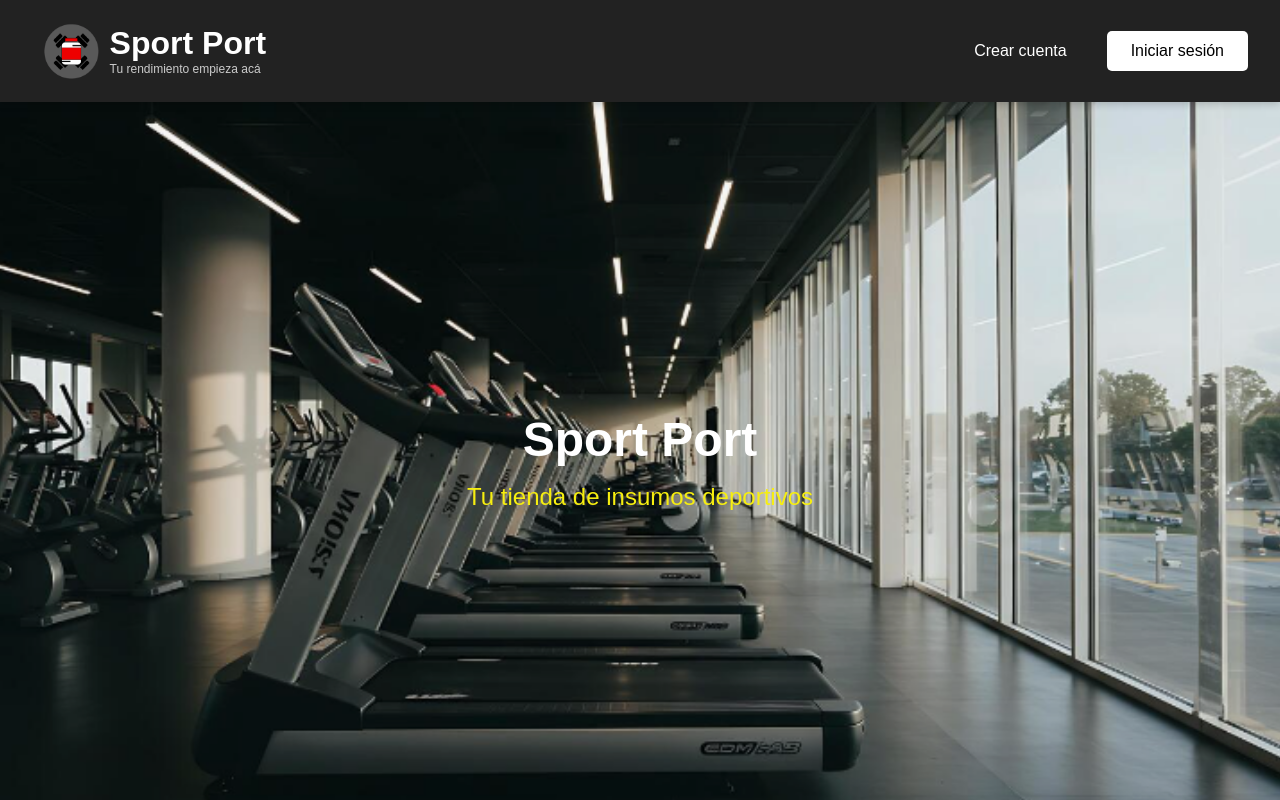
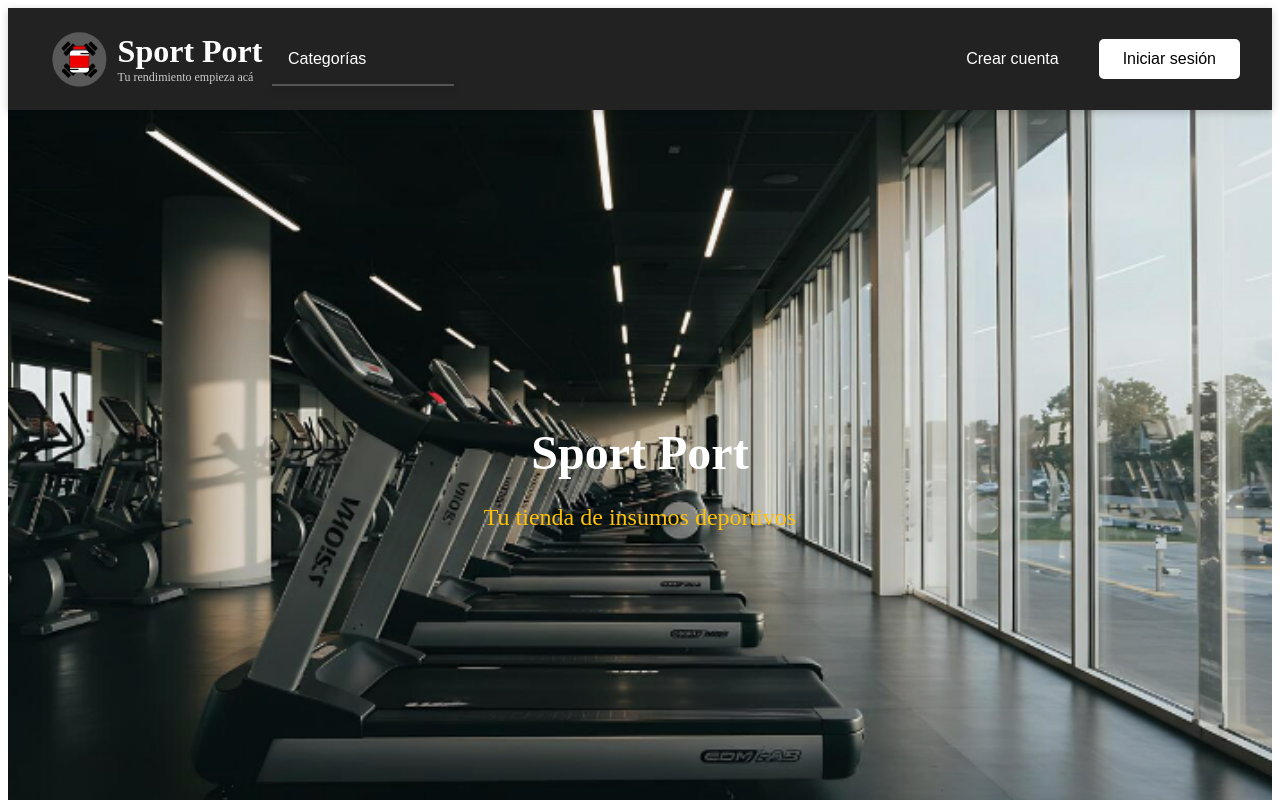
Before and after one commit to Tomas-Calderon/Olimpiada_UP, a plain HTML site: page main.html in a window 1280 px wide. Shown: the top 800 px of the page. Drawn offline with Linux system fonts and the light colour scheme.

Commit message:
categorias

```diff
--- a/CSS/main.css
+++ b/CSS/main.css
@@ -1,16 +1,3 @@
-/* ==================== RESET Y ESTILOS BASE ==================== */
-* {
-    margin: 0;
-    padding: 0;
-    box-sizing: border-box;
-}
-
-body {
-    background-color: #1a1a1a;
-    font-family: Arial, sans-serif;
-    color: #333;
-}
-
 /* ==================== HEADER  ==================== */
 .header {
     background-color: #222;
@@ -18,36 +5,6 @@
     top: 0;
     z-index: 1000;
     box-shadow: 0 2px 8px rgba(0, 0, 0, 0.2);
-}
-
-/* ==================== HERO SECTION ==================== */
-.hero {
-    width: 100%;
-    height: 90vh;
-    background-image: url("imagenes/Fondo.png");
-    background-size: cover;
-    background-position: center;
-    background-attachment: fixed;
-    display: flex;
-    justify-content: center;
-    align-items: center;
-    text-align: center;
-    color: white;
-}
-
-.hero-content {
-    z-index: 10;
-}
-
-.hero-content h1 {
-    font-size: 3rem;
-    margin-bottom: 1rem;
-    font-weight: bold;
-}
-
-.hero-content p {
-    font-size: 1.5rem;
-    color: #f6ee10;
 }
 
 .header-container {
@@ -98,6 +55,97 @@
     color: #ccc;
 }
 
+/* ==================== HERO SECTION ==================== */
+.hero {
+    width: 100%;
+    height: 90vh;
+    background-image: url("imagenes/Fondo.png");
+    background-size: cover;
+    background-position: center;
+    background-attachment: fixed;
+    display: flex;
+    justify-content: center;
+    align-items: center;
+    text-align: center;
+    color: white;
+}
+
+.hero-content {
+    z-index: 10;
+}
+
+.hero-content h1 {
+    font-size: 3rem;
+    margin-bottom: 1rem;
+    font-weight: bold;
+}
+
+.hero-content p {
+    font-size: 1.5rem;
+    color: #ffc107;
+}
+
+/* CATEGORÍAS DROPDOWN */
+.categorias {
+    position: relative;
+    display: flex;
+    align-items: center;
+    margin-right: auto;
+}
+
+.categorias-label {
+    color: white;
+    font-size: 1rem;
+    font-weight: 500;
+    cursor: pointer;
+    padding: 0.5rem 1rem;
+    border-radius: 5px;
+    transition: background-color 0.3s ease;
+    font-family: Arial, sans-serif;
+}
+
+.categorias-label:hover {
+    background-color: rgba(255, 255, 255, 0.1);
+}
+
+.categorias-dropdown {
+    position: absolute;
+    margin-left: auto;
+    top: 100%;
+    left: 0;
+    background-color: #333;
+    border: 1px solid #555;
+    min-width: 180px;
+    max-height: 0;
+    overflow: hidden;
+    transition: max-height 0.3s ease;
+    margin-top: 0.5rem;
+    box-shadow: 0 4px 8px rgba(0, 0, 0, 0.3);
+    z-index: 999;
+}
+
+.categorias:hover .categorias-dropdown {
+    max-height: 200px;
+}
+
+.categoria-item {
+    display: block;
+    padding: 0.8rem 1rem;
+    color: white;
+    text-decoration: none;
+    transition: background-color 0.2s ease, padding-left 0.2s ease;
+    border-bottom: 1px solid #555;
+}
+
+.categoria-item:last-child {
+    border-bottom: none;
+}
+
+.categoria-item:hover {
+    background-color: #444;
+    padding-left: 1.5rem;
+}
+
 /* MENÚ HAMBURGUESA (para movil) */
 .menu-toggle {
     display: none;
@@ -112,7 +160,7 @@
 .menu-toggle span {
     width: 25px;
     height: 3px;
-    background-color: white;
+    background-color: rgb(0, 0, 0);
     border-radius: 3px;
     transition: all 0.3s ease;
 }
--- a/main.html
+++ b/main.html
@@ -18,6 +18,16 @@
         <div class="texto-logo">
           <div class="logo-nombre">Sport Port</div>
           <div class="logo-slogan">Tu rendimiento empieza acá</div>
+        </div>
+      </div>
+
+      <!-- CATEGORÍAS -->
+      <div class="categorias">
+        <span class="categorias-label">Categorías</span>
+        <div class="categorias-dropdown">
+          <a href="#" class="categoria-item">Recomendados</a>
+          <a href="#" class="categoria-item">Ofertas</a>
+          <a href="#" class="categoria-item">Novedades</a>
         </div>
       </div>
 
```
